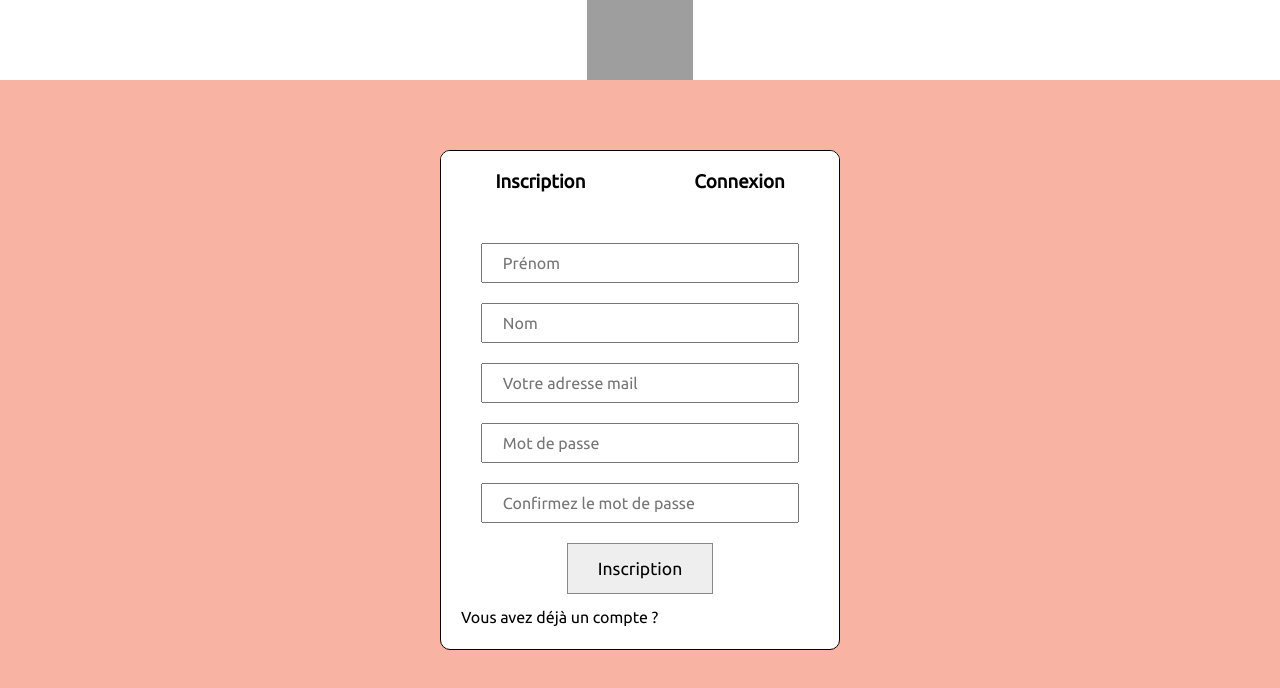
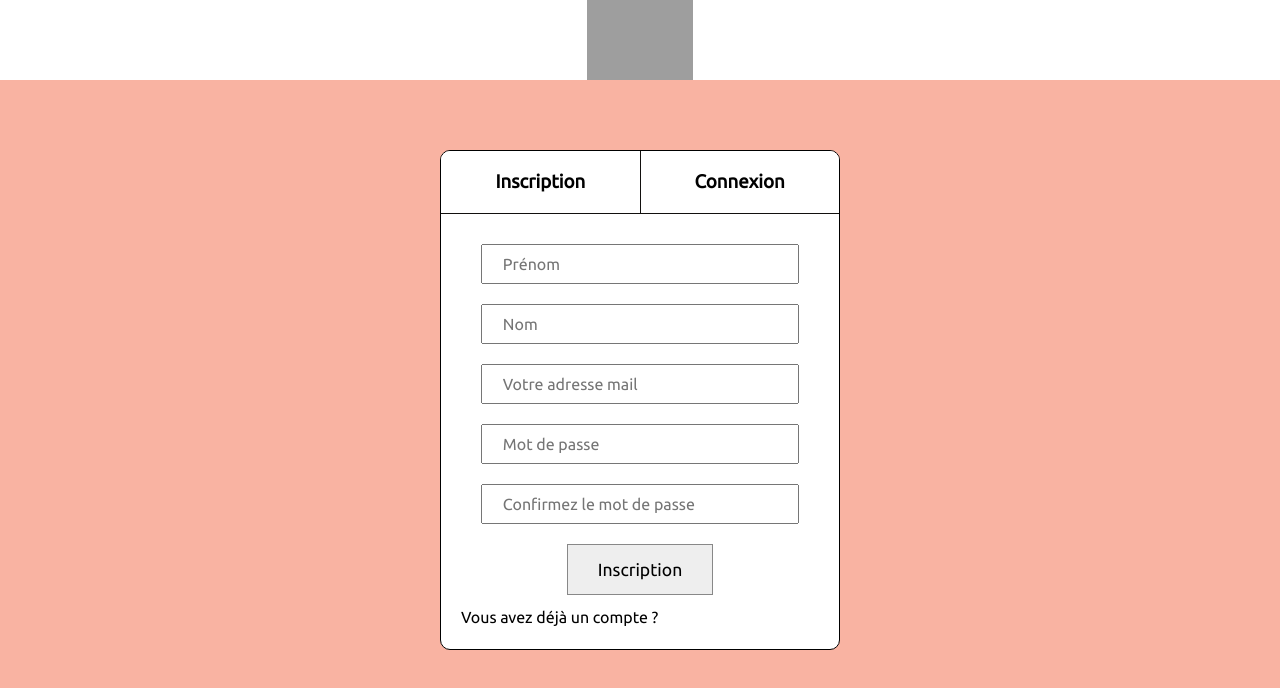
Before and after one commit to mkrela/p7-groupomania, a React (Create React App) app: page /connexion in a window 1280 px wide. Shown: the top 688 px of the page. Built offline with nearby package versions, Linux system fonts and the light colour scheme; grey boxes are pictures that could not be loaded.

Commit message:
Séparation des deux onglets Connexion et Inscription

```diff
--- a/src/components/identification-form/IdentificationForm.js
+++ b/src/components/identification-form/IdentificationForm.js
@@ -22,6 +22,7 @@ const IdentificationForm = () => {
     <div className="identification-container">
       <div className="register-or-login">
         <Tab onClick={displayRegister}>Inscription</Tab>
+        <div className="break" />
         <Tab onClick={displayLogin}>Connexion</Tab>
       </div>
       {formRegister === "register" ? (
--- a/src/components/identification-form/tabs/Tab.js
+++ b/src/components/identification-form/tabs/Tab.js
@@ -1,10 +1,9 @@
 import React from "react";
 import "./Tab.scss"
-import "./Tabs.scss"
 
 const Tab = ( {children, onClick} ) => {
   return (
-    <div className="tabs">
+    <div className="tab">
       <div className="tab-connexion" onClick={onClick}>
         <h3>{children}</h3>
       </div>
--- a/src/components/identification-form/tabs/Tab.scss
+++ b/src/components/identification-form/tabs/Tab.scss
@@ -5,3 +5,23 @@
   @include flex-center;
   cursor: pointer;
 }
+
+.register-or-login {
+  width: 100%;
+  @include flex-center;
+  background: white;
+  .break {
+    width: 1px;
+    height: 63px;
+    background-color: $black;
+  }
+}
+.tab {
+  @include flex-center;
+  padding: 20px;
+  width: 100%;
+  border-bottom: 1px solid $black;
+  h3 {
+    text-transform: capitalize;
+  }
+}
--- a/src/components/identification-form/tabs/Tabs.scss
+++ /dev/null
@@ -1,15 +0,0 @@
-@import "../../../styles/settings.scss";
-
-.register-or-login {
-  width: 100%;
-  @include flex-center;
-  background: white;
-}
-.tabs {
-  @include flex-center;
-  padding: 20px;
-  width: 100%;
-  h3 {
-    text-transform: capitalize;
-  }
-}
```
